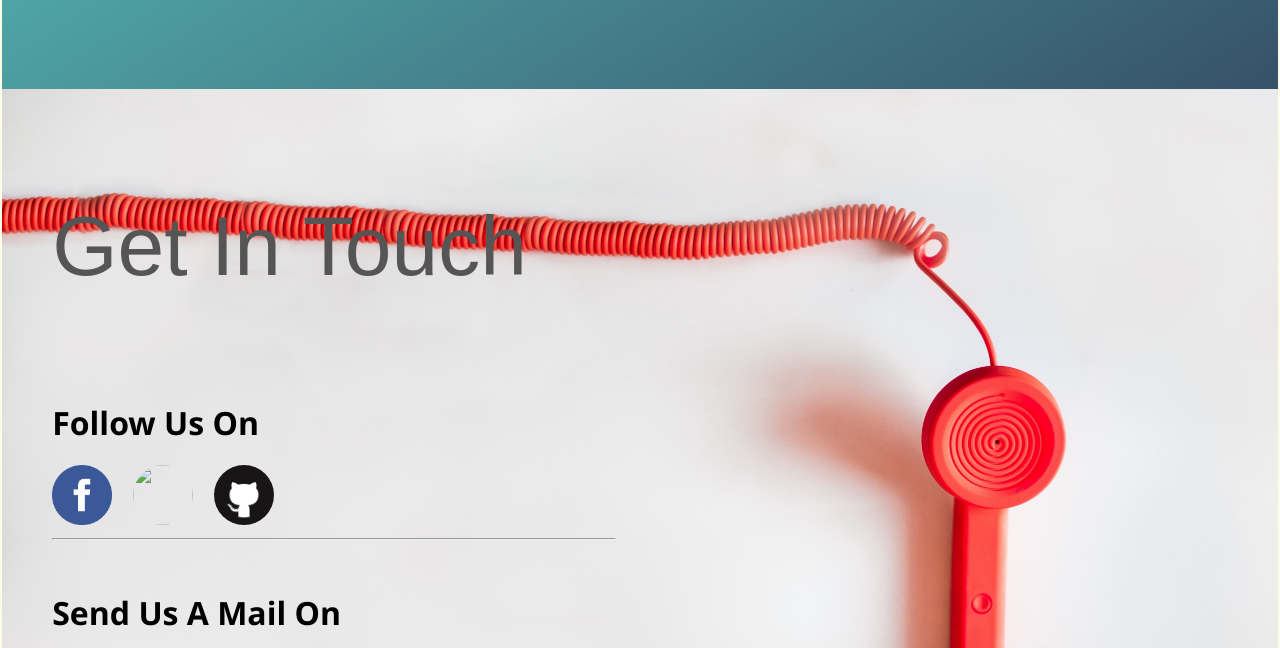
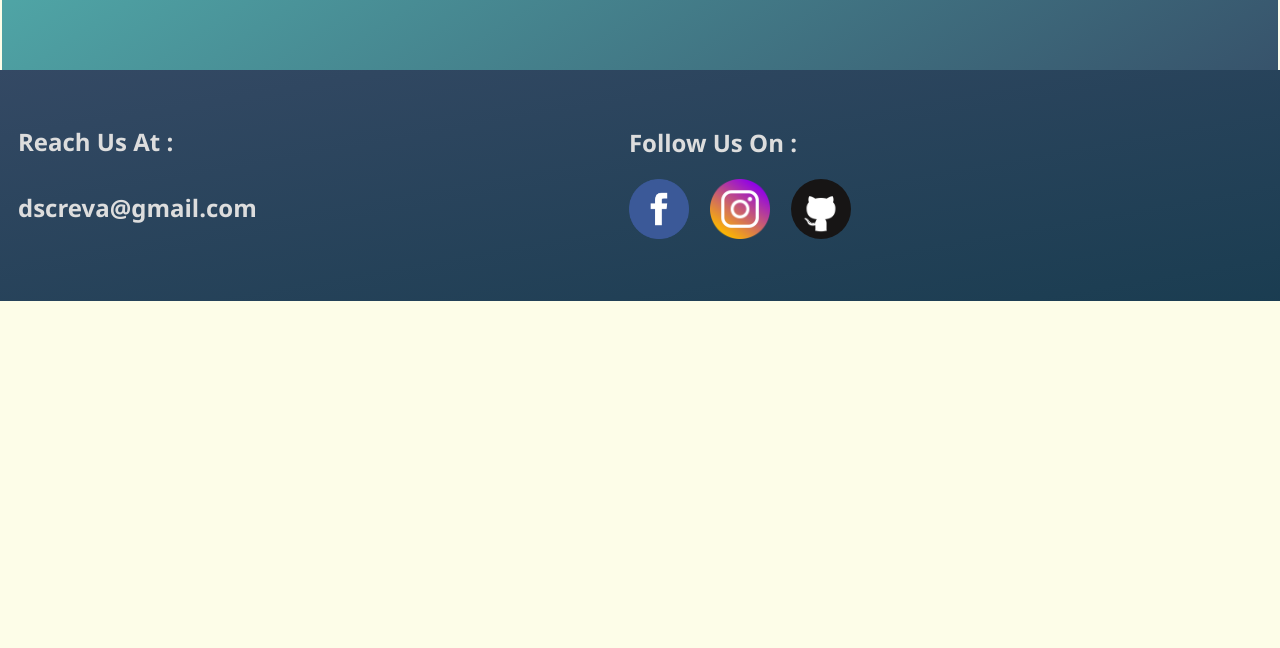
Before and after one commit to shivendrasaurav/dscreva-website-2019-20, a plain HTML site: page index.html in a window 1280 px wide. Shown: the part 3102-3750 px from the top of the page. After the commit the page ends 3403 px from the top, so only its background shows below. Drawn offline with Linux system fonts and the light colour scheme; a web font is replaced by a local one.

Commit message:
Added Footer

```diff
--- a/index.html
+++ b/index.html
@@ -25,7 +25,7 @@
             <div class="columns large6">
                     <p style="font-size: 48px;">What Is DSC?</p>
                     <h2 class="center">
-                        A Developer Students Club is a Google recognized student body
+                        A Developer Students Club is a Google Developers recognized student body
                         at a college which directly reports to Google for their activities
                         and is supported by the tech giant.A DSC conducts workshops,
                         seminars and other fun activities which help the students connect with Google.
@@ -62,17 +62,18 @@
                     </div>
             </div>
         </div>
-        <div id="five" class="fullscreen">
-            <p class="jumbotron center" style="color:#555;">Get In Touch</p>
-                <div class="columns large6">
-                    <h1>Follow Us On</h1>
-                    <div style="display: inline;"><a href="https://www.facebook.com/dscreva/"><img src="fb.png" style="width:60px; height:60px;"/></a></div>&nbsp;&nbsp;&nbsp;&nbsp;
-                    <div style="display: inline;"><img src="ig.jpg" style="width:60px; height:60px; border-radius: 360px;"/></div>&nbsp;&nbsp;&nbsp;&nbsp;
-                    <div style="display: inline;"><img src="gh.png" style="width:60px; height:60px; border-radius: 360px;"/></div>&nbsp;&nbsp;&nbsp;&nbsp;
-                    <br><hr><br>
-                    <h1>Send Us A Mail On</h1>
-                    <h2>dscreva@gmail.com</h2>
-                </div>
+        <div id="five" class="footer">
+            <div class="columns large6" style="padding:10px;">
+                <h2>Reach Us At :  <br><br> dscreva@gmail.com</h2>
+                <br>
+            </div>
+            <div class="columns large6" style="padding:10px;">
+                <h2>Follow Us On : </h2>
+                <div style="display: inline;"><a href="https://www.facebook.com/dscreva/"><img src="fb.png" style="width:60px; height:60px;"/></a></div>&nbsp;&nbsp;&nbsp;&nbsp;
+                <div style="display: inline;"><a href="https://www.instagram.com/dscreva/"><img src="ig.png" style="width:60px; height:60px;"/></a></div>&nbsp;&nbsp;&nbsp;&nbsp;
+                <div style="display: inline;"><a href="https://github.com/dscreva"><img src="gh.png" style="width:60px; height:60px; border-radius: 360px;"/></a></div>&nbsp;&nbsp;&nbsp;&nbsp;
+                <br><br>
+            </div>
         </div>
         <div class="topnav" id="tm">
                 &nbsp;&nbsp;&nbsp;&nbsp;<img src="logo.png" style="border-radius:360px; height: 50px;">
--- a/style.css
+++ b/style.css
@@ -15,11 +15,6 @@
 #four{
     /*background:linear-gradient(to bottom right , #F2D16D 0%, #D9FA41 50%, #C02641 80.5%);*/
     background:linear-gradient(to bottom right , #63E7D5 0%, #344964 105%);
-}
-#five{
-    background: url('cus.jpg');
-    background-size: cover;
-    background-attachment: fixed;
 }
 .jumbotron{
     font-family: 'Product Sans', sans-serif;
@@ -325,3 +320,11 @@ a:visited{color: #000;}
     font-family: 'Product Sans';
 }
 .person_name.btmspc{padding-bottom:10%;}
+
+.footer{
+    width: 104%;
+    margin: -2%;
+    padding: 2%;
+    background: linear-gradient(to bottom right , #344964 0%, #193C50 105%);
+    color: #DDD;
+}
```
Also changed, not shown: team.html (+14 -0 lines), ig.png (added).
